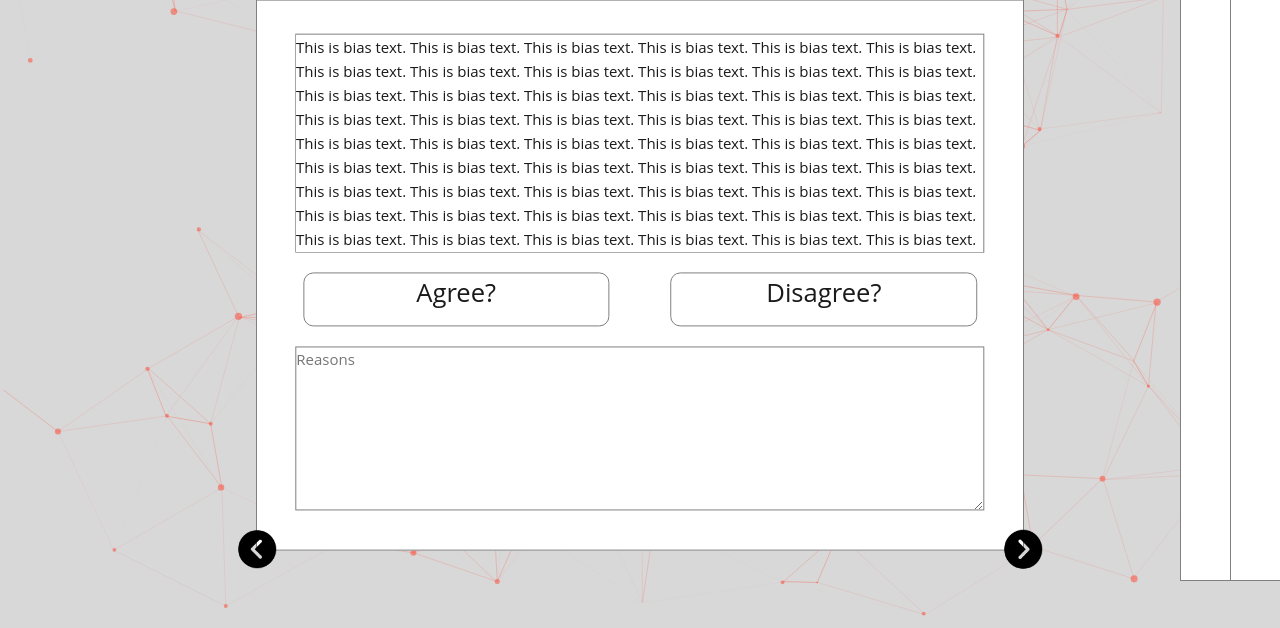
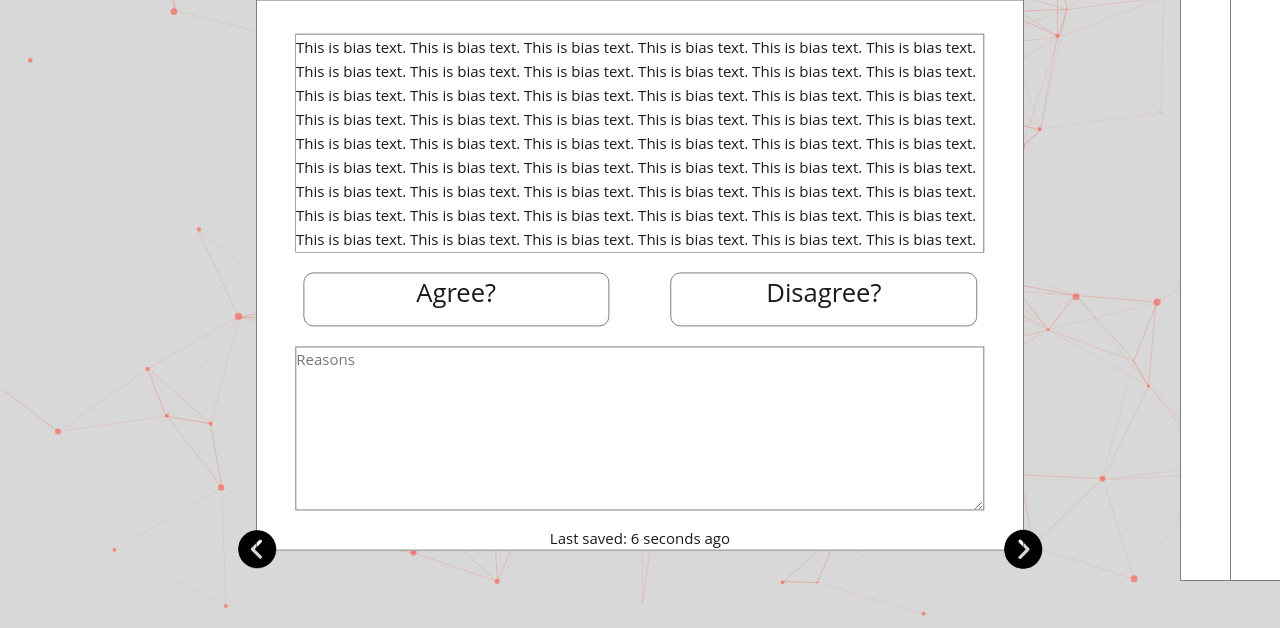
Before and after one commit to VediYD/iqcraft, a Django app: page /impart/loadEditor/1/ in a window 1280 px wide. Shown: the part 172-800 px from the top of the page. Run offline with Django 4.2, Linux system fonts and the light colour scheme; the visitor is signed in with stand-in values (Sample User, id 1); data that the repository does not hold is empty.

Commit message:
visual indicator for lastsaved time

```diff
--- a/iqcraft/impart/static/css/editor.css
+++ b/iqcraft/impart/static/css/editor.css
@@ -165,3 +165,10 @@ li.hover {
   text-align: center;
   font-size: 2vw;
 }
+
+#last-saved-timestamp {
+  position: absolute;
+  bottom: 0;
+  left: 50%;
+  transform: translate(-50%, -0%);
+}
--- a/iqcraft/impart/static/js/editor.js
+++ b/iqcraft/impart/static/js/editor.js
@@ -1,4 +1,5 @@
 let fileInfo = {};
+let lastSavedTimestamp = new Date();
 
 function extractFileNameFromUrl(url) {
     const urlParts = url.split('/');
@@ -250,6 +251,57 @@ function getTextAreaValue() {
     return textArea
 }
 
+function updateLastSavedTimestamp() {
+    const timestampElement = document.getElementById('last-saved-timestamp');
+    const now = new Date();
+
+    // Display the timestamp in a user-friendly format (e.g., seconds ago, minutes ago)
+    const secondsAgo = Math.floor((now - lastSavedTimestamp) / 1000);
+    let timestampText = 'Last saved: ';
+
+    if (secondsAgo < 60) {
+        timestampText += secondsAgo + ' seconds ago';
+    } else {
+        const minutesAgo = Math.floor(secondsAgo / 60);
+        timestampText += minutesAgo + (minutesAgo === 1 ? ' minute ago' : ' minutes ago');
+    }
+
+    timestampElement.textContent = timestampText;
+}
+
+function sendFilesToDjango(files) {
+    const csrftoken = document.querySelector('[name=csrfmiddlewaretoken]').value;
+    let headers = new Headers();
+    let formData = new FormData();
+    let i;
+
+    headers.append('X-CSRFToken', csrftoken);
+
+    for (i = 0; i < files.length; i++) {
+        formData.append('file', files[i]);
+    }
+
+    fetch('/impart/uploadFiles', {
+        method: 'POST',
+        body: formData,
+        headers: headers
+    })
+    .then(response => response.json())
+        .then(data => {
+        console.log(data);
+
+        if (data.status === 'success') {
+            loadEditor(files[0].name);
+        } else {
+            console.error('Error:', data.message);
+        }
+    })
+    .catch(error => {
+        console.error('Error:', error);
+    });
+
+}
+
 document.addEventListener('DOMContentLoaded', function() {
     const currentUrl = window.location.href;
     const fileName = extractFileNameFromUrl(currentUrl);
@@ -323,6 +375,7 @@ document.addEventListener('DOMContentLoaded', function() {
 
                     if (data.status === 'success') {
                         console.log('Progress saved successfully');
+                        lastSavedTimestamp = new Date();
                     } else {
                         console.error('Error:', data.message);
                     }
@@ -334,37 +387,6 @@ document.addEventListener('DOMContentLoaded', function() {
             console.log('No Bias Selected.');
         }
     }, 5000);
+
+    setInterval(updateLastSavedTimestamp, 1000);
 });
-
-function sendFilesToDjango(files) {
-    const csrftoken = document.querySelector('[name=csrfmiddlewaretoken]').value;
-    let headers = new Headers();
-    let formData = new FormData();
-    let i;
-
-    headers.append('X-CSRFToken', csrftoken);
-
-    for (i = 0; i < files.length; i++) {
-        formData.append('file', files[i]);
-    }
-
-    fetch('/impart/uploadFiles', {
-        method: 'POST',
-        body: formData,
-        headers: headers
-    })
-    .then(response => response.json())
-        .then(data => {
-        console.log(data);
-
-        if (data.status === 'success') {
-            loadEditor(files[0].name);
-        } else {
-            console.error('Error:', data.message);
-        }
-    })
-    .catch(error => {
-        console.error('Error:', error);
-    });
-
-}
--- a/iqcraft/impart/templates/editor.html
+++ b/iqcraft/impart/templates/editor.html
@@ -107,6 +107,7 @@
             <textarea  class="why-whynot-box" id="why-whynot-box" placeholder="Reasons"></textarea>
             <img class="nav-previous" src="{% static 'images/next-icon.png' %}" alt="previous-bias" onclick="previousBias(event)">
             <img class="nav-next" src="{% static 'images/next-icon.png' %}" alt="next-bias" onclick="nextBias(event)">
+            <div id="last-saved-timestamp">Last saved: </div>
         </div>
     </div>
 </div>
```
